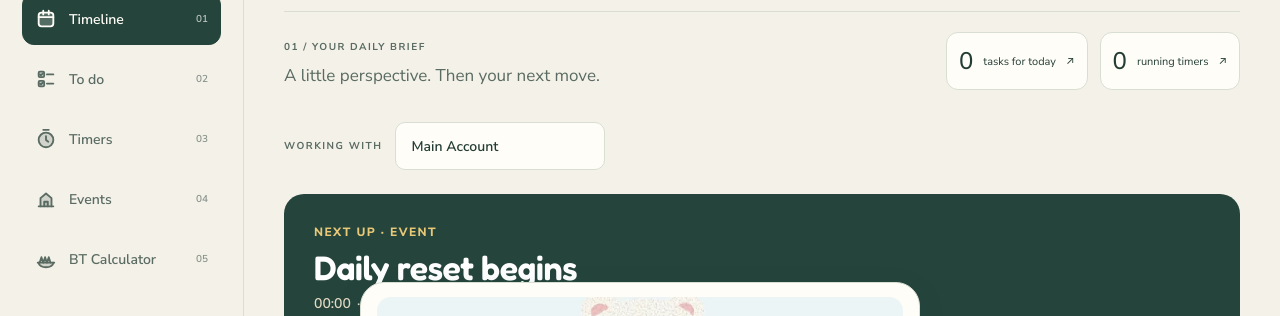
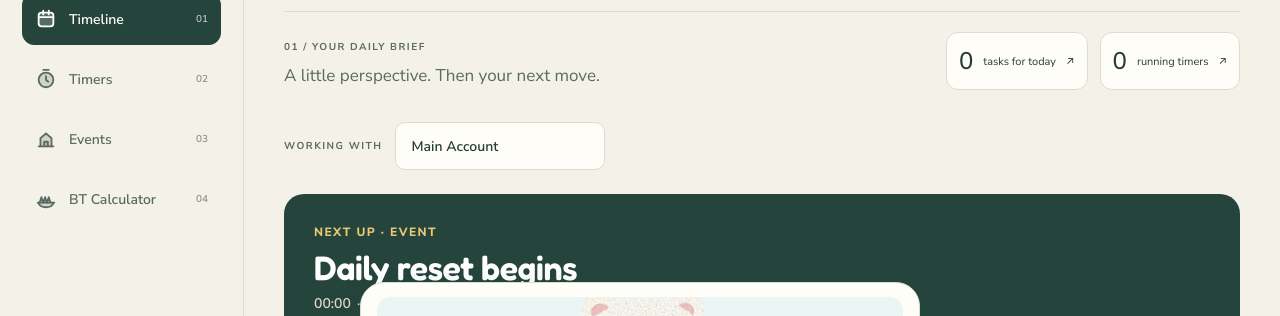
Before and after one commit to caroline3543/Bear-Trap-Calculator, a React (Vite) app: page / in a window 1280 px wide. Shown: the part 164-480 px from the top of the page. Built offline with nearby package versions, Linux system fonts and the light colour scheme.

Commit message:
Remove To Do from main navigation

```diff
--- a/src/timehub/TimeHub.jsx
+++ b/src/timehub/TimeHub.jsx
@@ -79,7 +79,6 @@ export function AccountGrid({ onAdd }) {
 
 const TABS = [
   { id: "today", icon: "calendar" },
-  { id: "todos", icon: "checklist" },
   { id: "timers", icon: "plan" },
   { id: "events", icon: "foundry" },
   { id: "calc", icon: "trap" },
```
